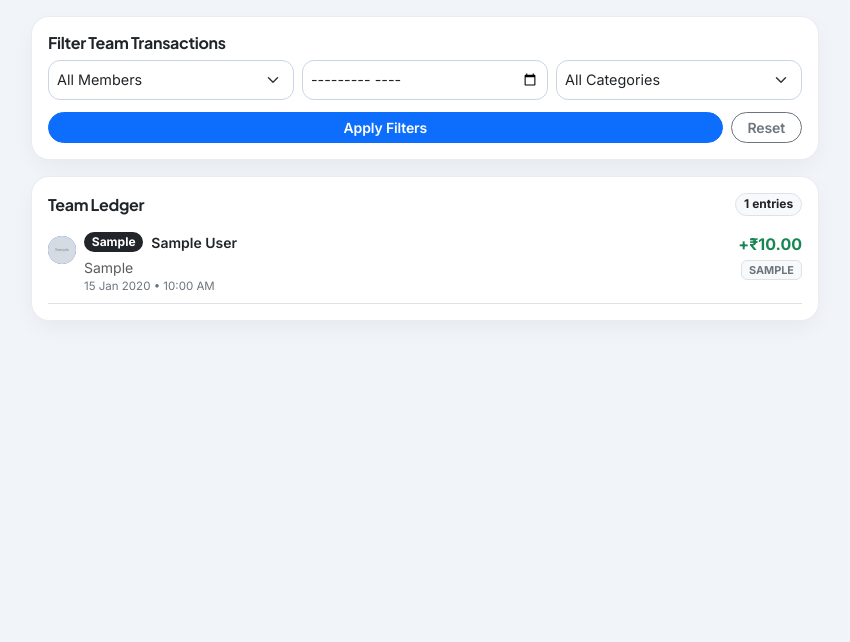
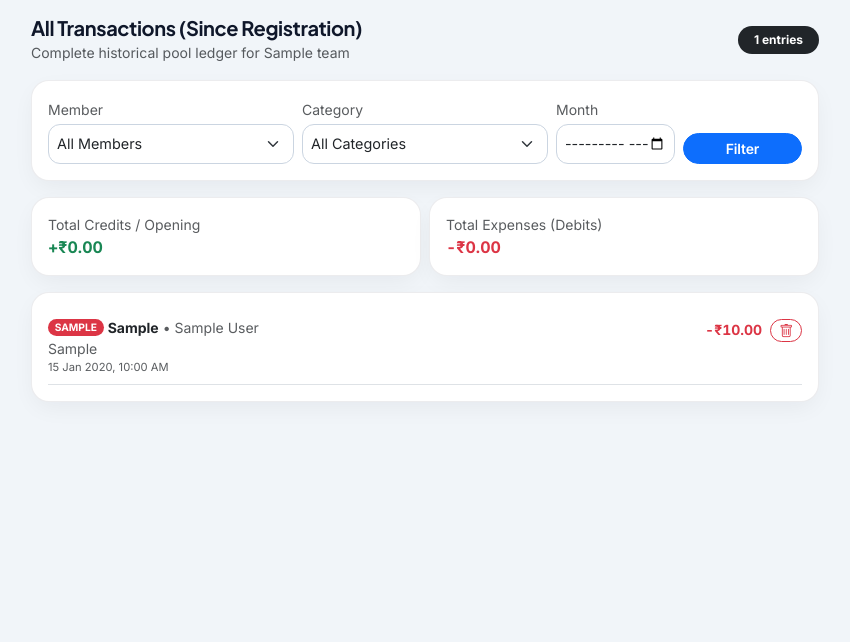
Before and after one commit to Bmk265/Tharvatha-Cheptha, a Flask app: page /all-transactions in a window 1280 px wide. Shown: the part 57-699 px from the top of the page, without its empty margins (215-1065 px from the left). Run offline with Flask 3, Linux system fonts and the light colour scheme; a user stored in the database is signed in; tables that the repository leaves empty hold one stand-in row (values such as "Sample post"); grey boxes marked "Sample" are stand-in pictures.

Commit message:
Update all_transactions.html

```diff
--- a/templates/all_transactions.html
+++ b/templates/all_transactions.html
@@ -1,20 +1,27 @@
 {% extends "base.html" %}
 {% block content %}
+<div class="d-flex justify-content-between align-items-center mb-3 gap-2 flex-wrap">
+  <div>
+    <h5 class="fw-bold mb-0">All Transactions (Since Registration)</h5>
+    <small class="text-muted">Complete historical pool ledger for {{ active_team.name }}</small>
+  </div>
+  <span class="badge bg-dark rounded-pill px-3 py-2">{{ entries|length }} entries</span>
+</div>
+
+<!-- Filters (Unfiltered by default = Everything since registration) -->
 <div class="card p-3 mb-3">
-  <h6 class="fw-bold mb-2">Filter Team Transactions</h6>
-  <form method="GET" class="row g-2">
-    <div class="col-sm-4">
+  <form method="GET" action="{{ url_for('all_transactions') }}" class="row g-2 align-items-end">
+    <div class="col-6 col-sm-4">
+      <label class="form-label small text-muted mb-1">Member</label>
       <select name="person" class="form-select form-select-sm">
         <option value="">All Members</option>
         {% for m in members %}
-          <option value="{{ m.id }}" {{ 'selected' if person_filter == m.id|string else '' }}>{{ m.name }}</option>
+          <option value="{{ m.id }}" {{ 'selected' if person_filter == (m.id|string) else '' }}>{{ m.name }}</option>
         {% endfor %}
       </select>
     </div>
-    <div class="col-sm-4">
-      <input type="month" name="month" value="{{ month_filter }}" class="form-control form-control-sm">
-    </div>
-    <div class="col-sm-4">
+    <div class="col-6 col-sm-4">
+      <label class="form-label small text-muted mb-1">Category</label>
       <select name="category" class="form-select form-select-sm">
         <option value="">All Categories</option>
         {% for cat in categories %}
@@ -22,44 +29,64 @@
         {% endfor %}
       </select>
     </div>
-    <div class="col-12 d-flex gap-2 pt-1">
-      <button class="btn btn-primary btn-sm rounded-pill flex-grow-1">Apply Filters</button>
-      <a href="{{ url_for('all_transactions') }}" class="btn btn-outline-secondary btn-sm rounded-pill px-3">Reset</a>
+    <div class="col-8 col-sm-2">
+      <label class="form-label small text-muted mb-1">Month</label>
+      <input type="month" name="month" value="{{ month_filter }}" class="form-control form-control-sm">
+    </div>
+    <div class="col-4 col-sm-2 d-flex gap-1">
+      <button type="submit" class="btn btn-primary btn-sm w-100 rounded-pill">Filter</button>
+      {% if person_filter or month_filter or category_filter %}
+        <a href="{{ url_for('all_transactions') }}" class="btn btn-outline-secondary btn-sm rounded-pill" title="Reset">✕</a>
+      {% endif %}
     </div>
   </form>
 </div>
 
+<!-- Cumulative Inflow & Outflow Summary -->
+<div class="row g-2 mb-3">
+  <div class="col-6">
+    <div class="card p-3">
+      <div class="small text-muted">Total Credits / Opening</div>
+      <div class="fw-bold text-success num-tabular">+₹{{ "%.2f"|format(total_inflow) }}</div>
+    </div>
+  </div>
+  <div class="col-6">
+    <div class="card p-3">
+      <div class="small text-muted">Total Expenses (Debits)</div>
+      <div class="fw-bold text-danger num-tabular">-₹{{ "%.2f"|format(total_outflow) }}</div>
+    </div>
+  </div>
+</div>
+
+<!-- Full Chronological Ledger Since Registration -->
 <div class="card p-3">
-  <div class="d-flex justify-content-between align-items-center mb-2">
-    <h6 class="fw-bold mb-0">Team Ledger</h6>
-    <span class="badge bg-light text-dark border rounded-pill">{{ entries|length }} entries</span>
-  </div>
   {% for e in entries %}
     <div class="d-flex justify-content-between align-items-start py-2 border-bottom gap-2">
-      <div class="d-flex align-items-start gap-2">
-        {% if e.user and e.user.avatar_path %}
-          <img src="{{ url_for('static', filename=e.user.avatar_path) }}" alt="{{ e.user.name }}" class="avatar-circle avatar-sm mt-1">
-        {% else %}
-          <span class="avatar-circle avatar-sm mt-1">{{ (e.user.name[:1]|upper) if e.user else 'P' }}</span>
+      <div class="min-w-0">
+        <div class="d-flex align-items-center gap-1 flex-wrap">
+          <span class="badge {{ 'bg-success' if e.tx_type in ['opening', 'credit'] else 'bg-danger' }} rounded-pill" style="font-size: 0.64rem;">{{ e.tx_type|upper }}</span>
+          <span class="fw-bold small">{{ e.category }}</span>
+          {% if e.user %}
+            <span class="text-muted small">• {{ e.user.name }}</span>
+          {% endif %}
+        </div>
+        <div class="text-muted small text-truncate">{{ e.remarks or '—' }}</div>
+        <div class="text-muted" style="font-size: 0.7rem;">{{ e.created_at.strftime('%d %b %Y, %I:%M %p') }}</div>
+      </div>
+
+      <div class="d-flex align-items-center gap-2 flex-shrink-0">
+        <span class="fw-bold small num-tabular {{ 'text-success' if e.tx_type in ['opening', 'credit'] else 'text-danger' }}">
+          {{ '+' if e.tx_type in ['opening', 'credit'] else '-' }}₹{{ "%.2f"|format(e.amount) }}
+        </span>
+        {% if is_super_admin %}
+          <form method="POST" action="{{ url_for('super_admin_delete_ledger', entry_id=e.id) }}" class="m-0" onsubmit="return confirm('Delete this ledger entry?');">
+            <button type="submit" class="btn btn-sm btn-outline-danger rounded-pill py-0 px-2"><i class="bi bi-trash"></i></button>
+          </form>
         {% endif %}
-        <div>
-          <div class="d-flex align-items-center gap-2 flex-wrap">
-            <span class="badge bg-dark rounded-pill">{{ e.category }}</span>
-            <span class="small fw-semibold">{{ e.user.name if e.user else 'Team Pool' }}</span>
-          </div>
-          <div class="small text-muted mt-1">{{ e.remarks or '—' }}</div>
-          <div class="text-secondary" style="font-size: 0.72rem;">{{ e.created_at.strftime('%d %b %Y • %I:%M %p') }}</div>
-        </div>
-      </div>
-      <div class="text-end">
-        <div class="fw-bold {{ 'text-danger' if e.tx_type == 'debit' else 'text-success' }}">
-          {{ '-' if e.tx_type == 'debit' else '+' }}₹{{ "%.2f"|format(e.amount) }}
-        </div>
-        <span class="badge bg-light text-secondary border" style="font-size: 0.68rem;">{{ e.tx_type|upper }}</span>
       </div>
     </div>
   {% else %}
-    <p class="text-muted small mb-0">No transactions match your filters.</p>
+    <p class="text-muted small mb-0">No transactions recorded yet since registration.</p>
   {% endfor %}
 </div>
 {% endblock %}
```
